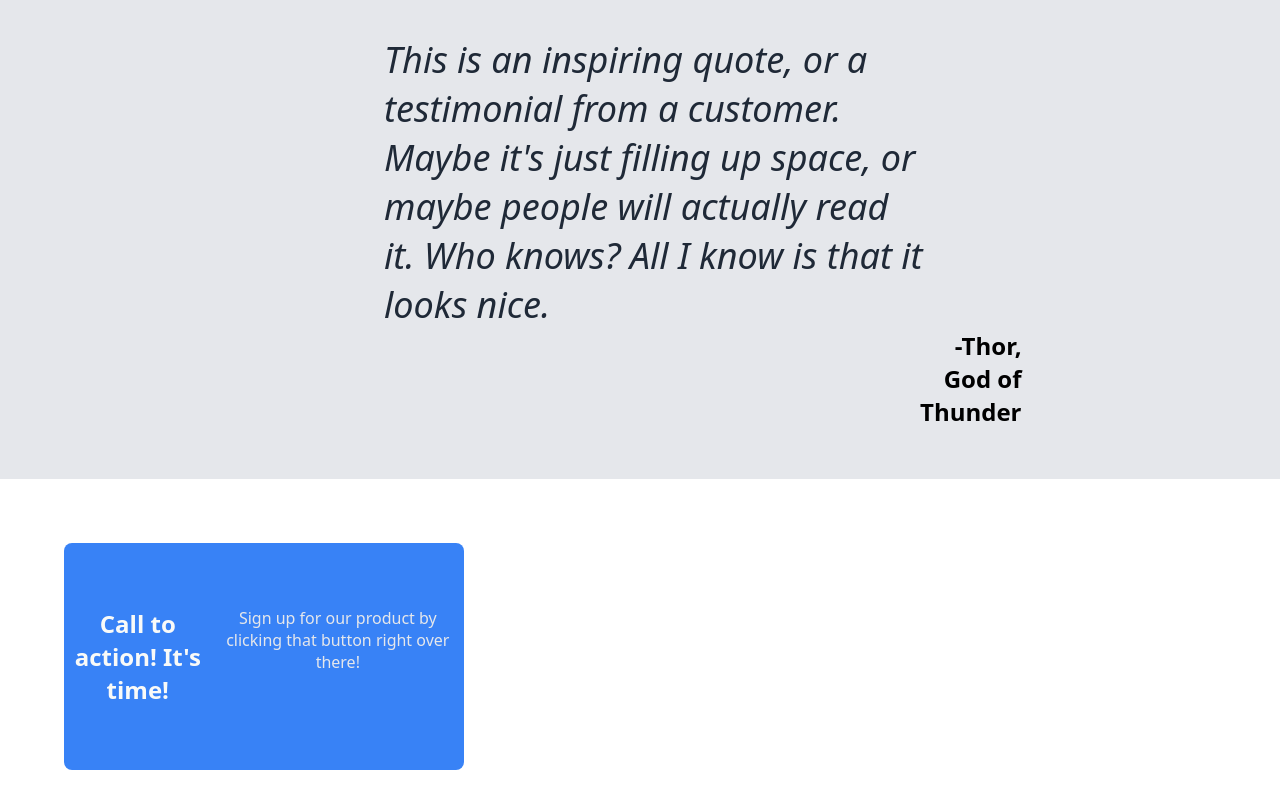
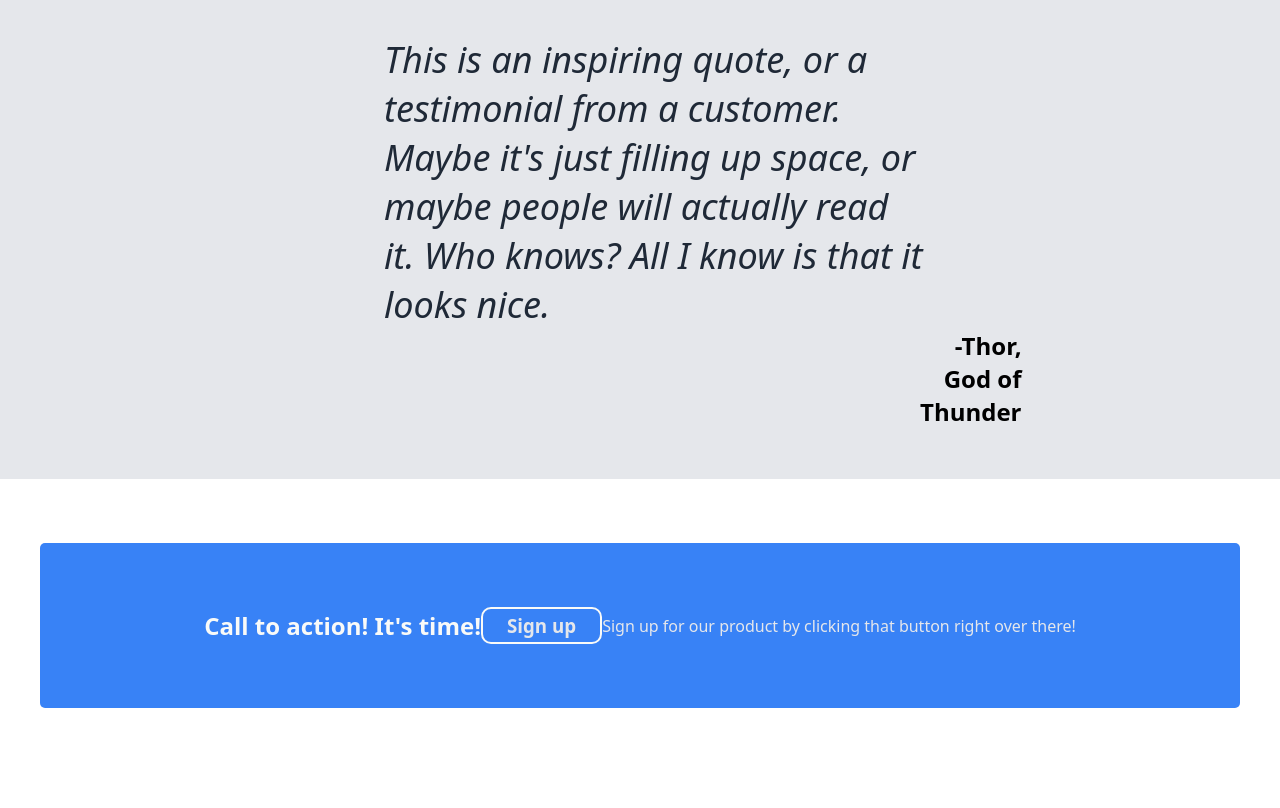
Before and after one commit to NylesR/NylesR, a plain HTML site: page index.html in a window 1280 px wide. Shown: the part 808-1616 px from the top of the page. After the commit the page ends 1580 px from the top, so only its background shows below. Drawn offline with Linux system fonts and the light colour scheme.

Commit message:
adjusts the layout for the bottom and changes button text

```diff
--- a/css/index.css
+++ b/css/index.css
@@ -65,15 +65,19 @@ header{
     max-width: 450px;
 }
 
+.button{
+    cursor: pointer;
+    background-color: #3882F6;
+    color: #E5E7EB;
+    border-radius: 10px;
+    padding: 0.35% 2%;
+}
+
 .button.sign-up{
-    color: inherit;
-    color: #E5E7EB;
-    background-color: #3882F6;
-    cursor: pointer;
-    padding: 0.35% 2%;
+
     display: inline-block;
     margin: 10px 0;
-    border-radius: 20px;
+
 }
 
 .random-information{
@@ -125,7 +129,6 @@ header{
     font-size: 36px;
     color: #1F2937;
     font-style: italic;
-    background-color: ;
     display: inline-block;
 }
 
@@ -144,13 +147,17 @@ header{
 
 .bottom-page{
     background-color: #3882F6;
-    border-radius: 8px;
+    border-radius: 5px;
     text-align: center;
-    max-width: 400px;
+    max-width: 1200px;
     display: flex;
     color: #F9FAF8;
     padding: 5% 0%;
     margin: 5%;
+    margin-left: auto;
+    margin-right: auto;
+    justify-content: center;
+    align-items: center;
 }
 
 .call-to-action{
@@ -161,3 +168,7 @@ header{
 .bottom-page p{
     color: #E5E7EB;
 }
+
+.sign-up-bottom{
+    border: #F9FAF8 solid 2px;
+}
--- a/index.html
+++ b/index.html
@@ -22,7 +22,7 @@
                 This website has some subtext that goes here under the main title.
                 It's a smaller font and the color is lower contrast.
             </p>
-            <h3 class="button sign-up">Sign up now</h3>
+            <h3 class="button sign-up">Sign up</h3>
         </div>
         <div class="random-information">
             <h2 class="random-text">Some random information.</h2>
@@ -48,6 +48,7 @@
         </div>
         <div class="bottom-page">
             <h3 class="call-to-action" >Call to action! It's time!</h3>
+            <h3 class="button sign-up-bottom">Sign up</h3>
             <p>Sign up for our product by clicking that button right over there!</p>
         </div>
     </body>
```
